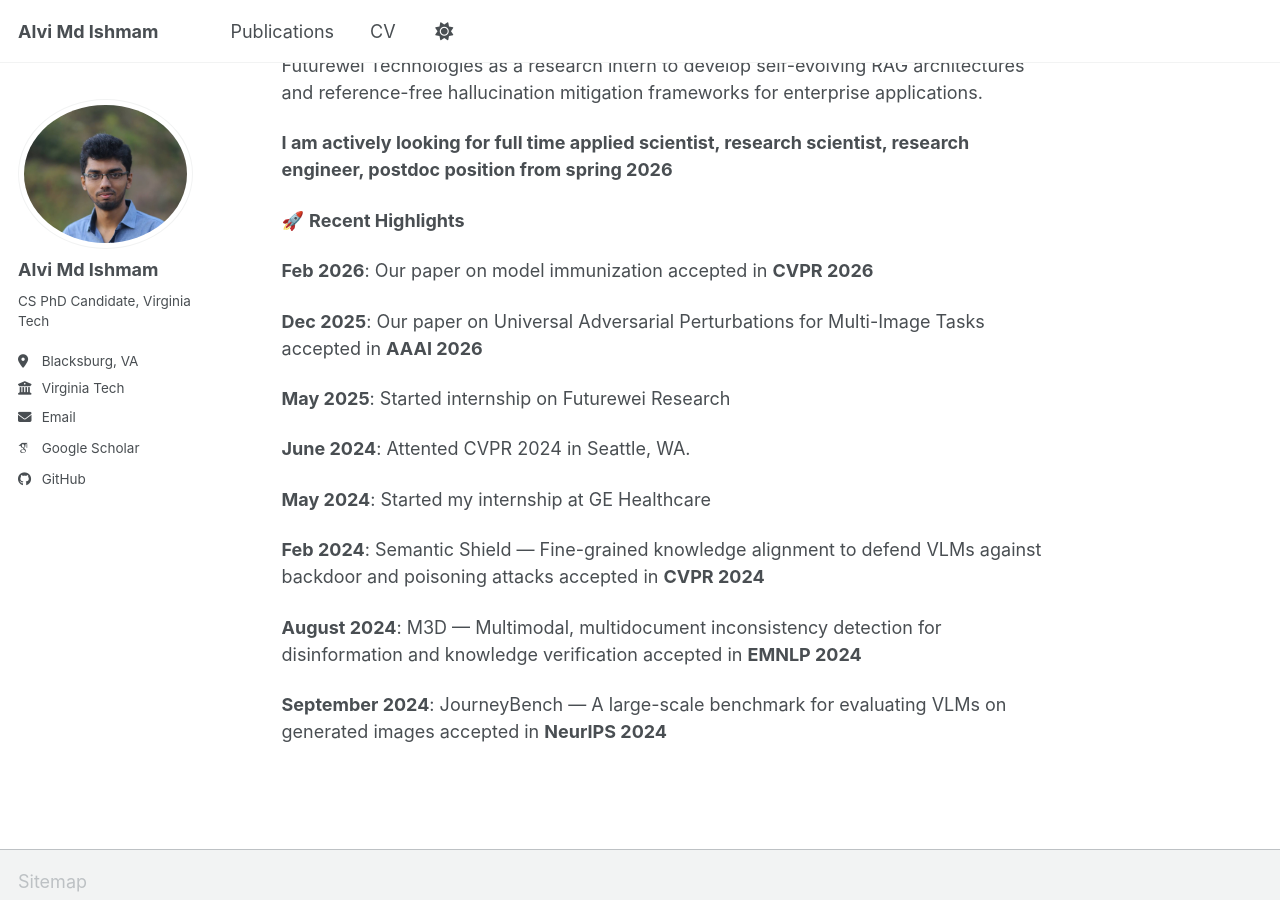
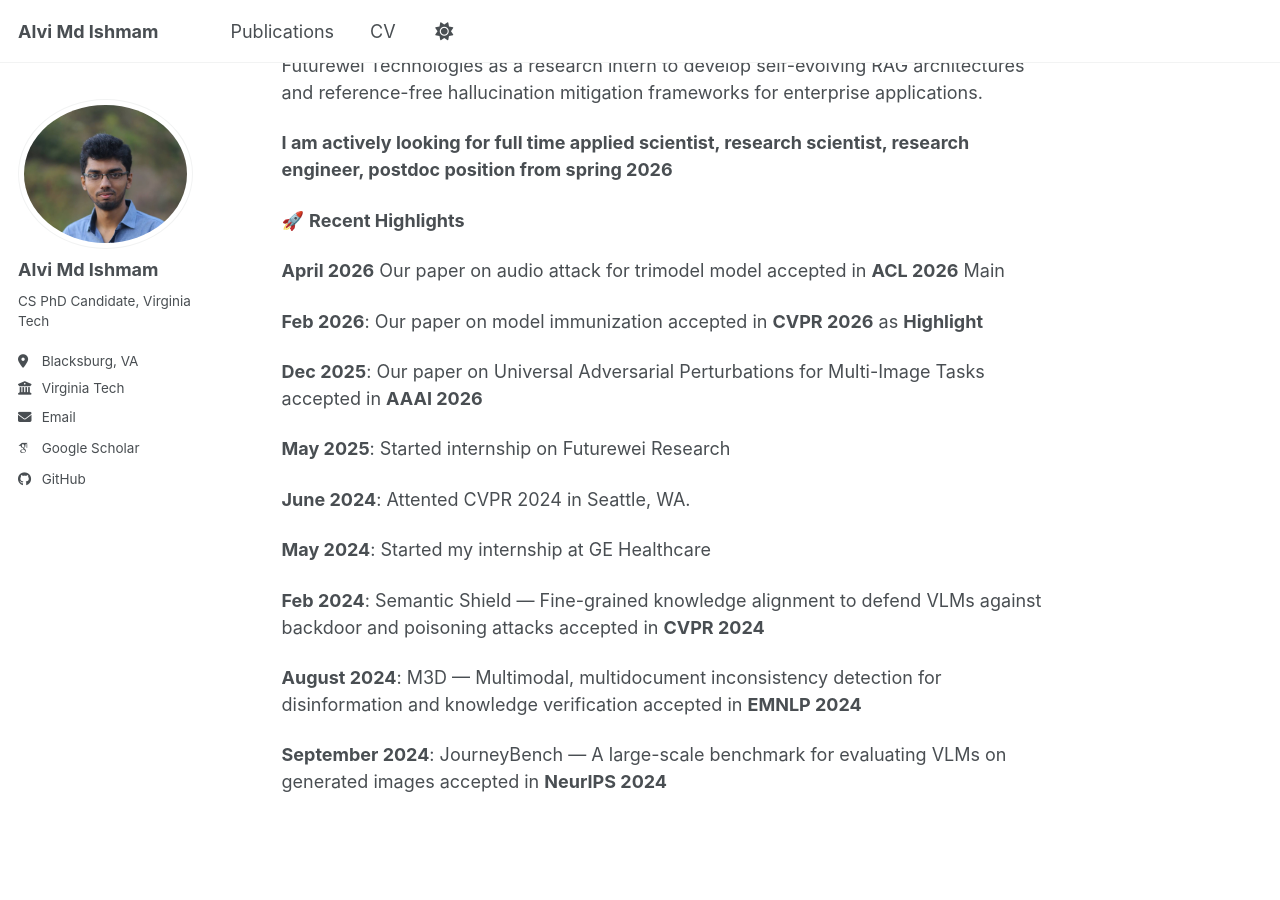
Before and after one commit to IshmamAlvi/ishmamalvi.github.io, a Jekyll site: the page built from _pages/about.md, in a window 1280 px wide and 900 px high, scrolled down 487 px. Built offline with Jekyll 4.4.1, drawn with Linux system fonts in a browser that asks for light colours; some web fonts are replaced; a script bundle is joined from its source files by our own code; library files that are not in the unit come from our copies.

Commit message:
Update recent highlights in about.md

```diff
--- a/_pages/about.md
+++ b/_pages/about.md
@@ -17,7 +17,9 @@ I interned at GE Healthcare (2024), where I helped build one of the largest medi
 
 🚀 **Recent Highlights**
 
-**Feb 2026**: Our paper on model immunization accepted in **CVPR 2026**
+**April 2026** Our paper on audio attack for trimodel model accepted in **ACL 2026** Main
+
+**Feb 2026**: Our paper on model immunization accepted in **CVPR 2026** as **Highlight**
 
 **Dec 2025**: Our paper on Universal Adversarial Perturbations for Multi-Image Tasks accepted in **AAAI 2026**
 
```
